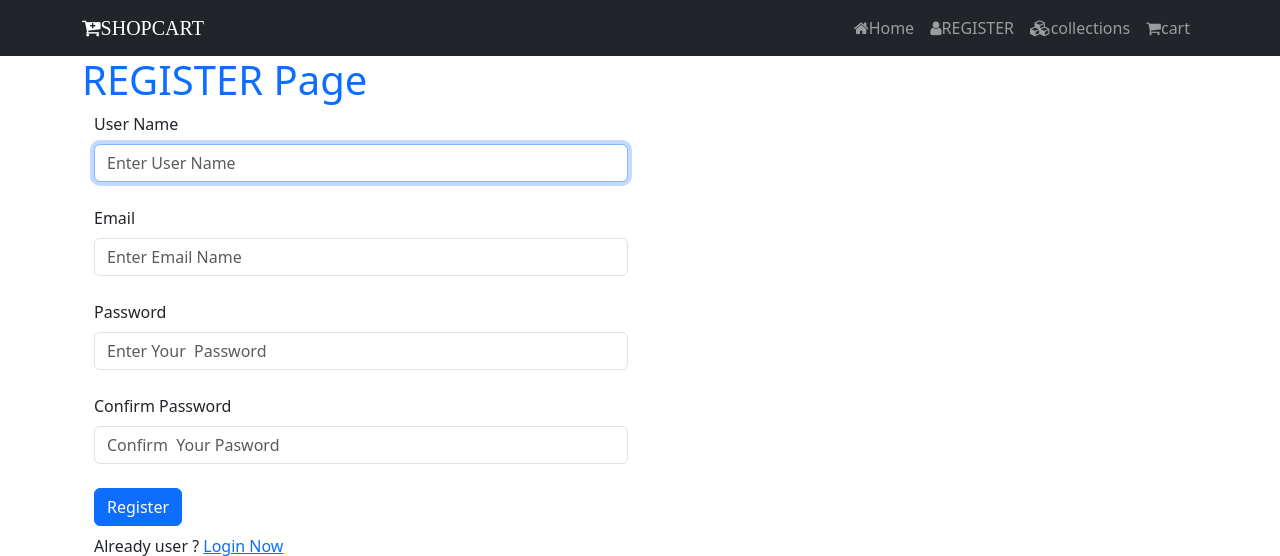
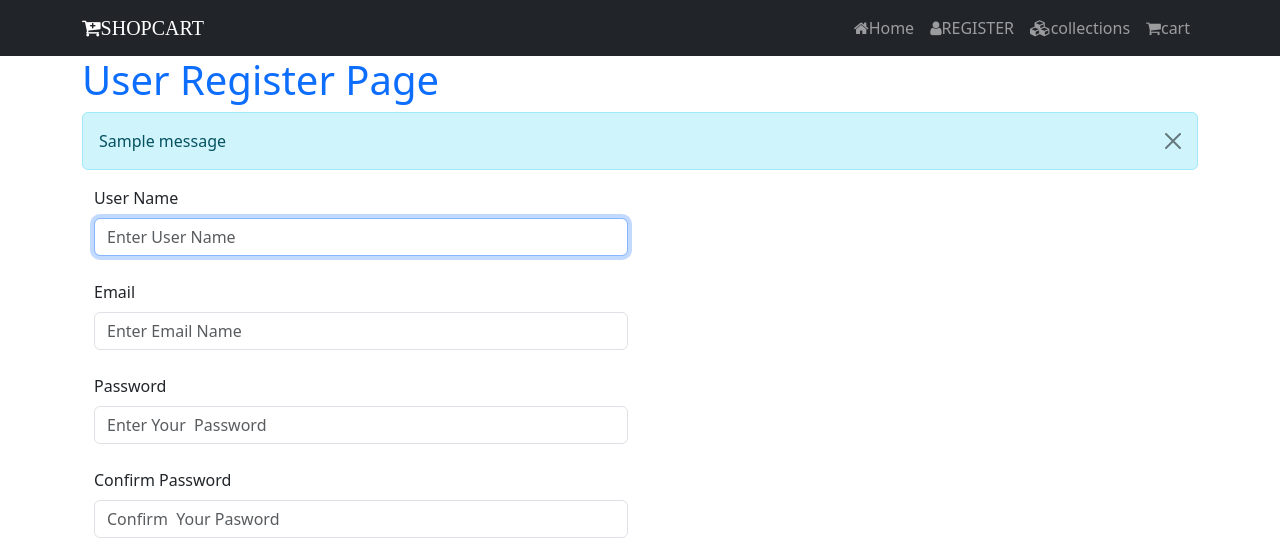
Before and after one commit to kiran1630/e-commerce-web, a Django app: page /register in a window 1280 px wide. Shown: the top 556 px of the page. Run offline with Django 5.2, Linux system fonts and the light colour scheme; tables that the repository leaves empty hold one stand-in row (values such as "Sample post"); one stand-in notice (Sample message) is shown.

Commit message:
feat : added messages box

```diff
--- /dev/null
+++ b/webcom/template/shopapp/inc/message.html
@@ -0,0 +1,6 @@
+{%  for msg in messages %}
+<div class="alert alert-info alert-dismissible fade show" role="alert">
+     {{msg}}
+     <button type="button" class="btn-close" data-bs-dismiss="alert" aria-label="Close"></button>
+    </div>
+{% endfor %}
--- a/webcom/template/shopapp/layout/collections.html
+++ b/webcom/template/shopapp/layout/collections.html
@@ -25,6 +25,7 @@
             <div class="col-12">
                 <h4 class="mb-3">Categories</h4>
                 <hr style="border-color:blue;">
+                {% include 'shopapp/inc/message.html'%}
             </div>
     {% for item in category %}
     <div class="col-md-4 col-lg-3">
--- a/webcom/template/shopapp/login.html
+++ b/webcom/template/shopapp/login.html
@@ -8,7 +8,8 @@
 <div class="container style:margin-top:90px">
     <div class="row">
         <div class="col-12 ">
-            <h1 class = 'text-primary'> REGISTER Page</h1>
+            <h1 class = 'text-primary'> login Page</h1>
+            {% include 'shopapp/inc/message.html'%}
         </div>
 
     </div>
--- a/webcom/template/shopapp/products/index.html
+++ b/webcom/template/shopapp/products/index.html
@@ -15,6 +15,7 @@
             <div class="col-12">
                 <h4 class="mb-3"> {{category_name}} product</h4>
                 <hr style ="border-color:brown">
+                {% include 'shopapp/inc/message.html'%}
 
             </div>
             {%  for item in product %}
--- a/webcom/template/shopapp/products/product_detail.html
+++ b/webcom/template/shopapp/products/product_detail.html
@@ -23,6 +23,7 @@
                       <li class="breadcrumb-item active" aria-current="page">{{product.name}}</li>
                     </ol>
                   </nav>
+                  {% include 'shopapp/inc/message.html'%}
 
 
             </div>
--- a/webcom/template/shopapp/register.html
+++ b/webcom/template/shopapp/register.html
@@ -8,7 +8,8 @@
 <div class="container style:margin-top:90px">
     <div class="row">
         <div class="col-12 ">
-            <h1 class = 'text-primary'> REGISTER Page</h1>
+            <h1 class = 'text-primary'> User Register Page</h1>
+             {% include 'shopapp/inc/message.html'%}
         </div>
 
     </div>
```
